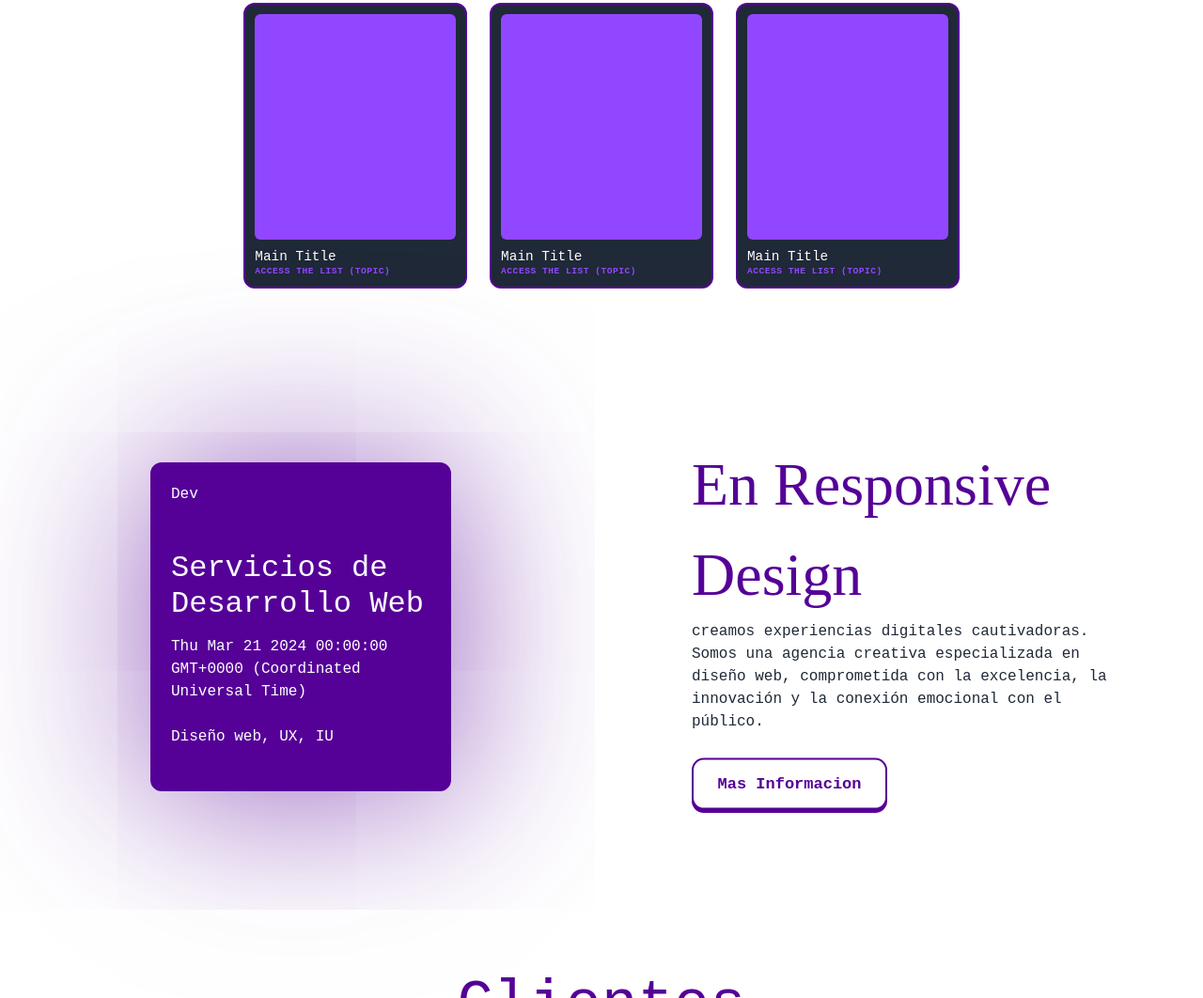
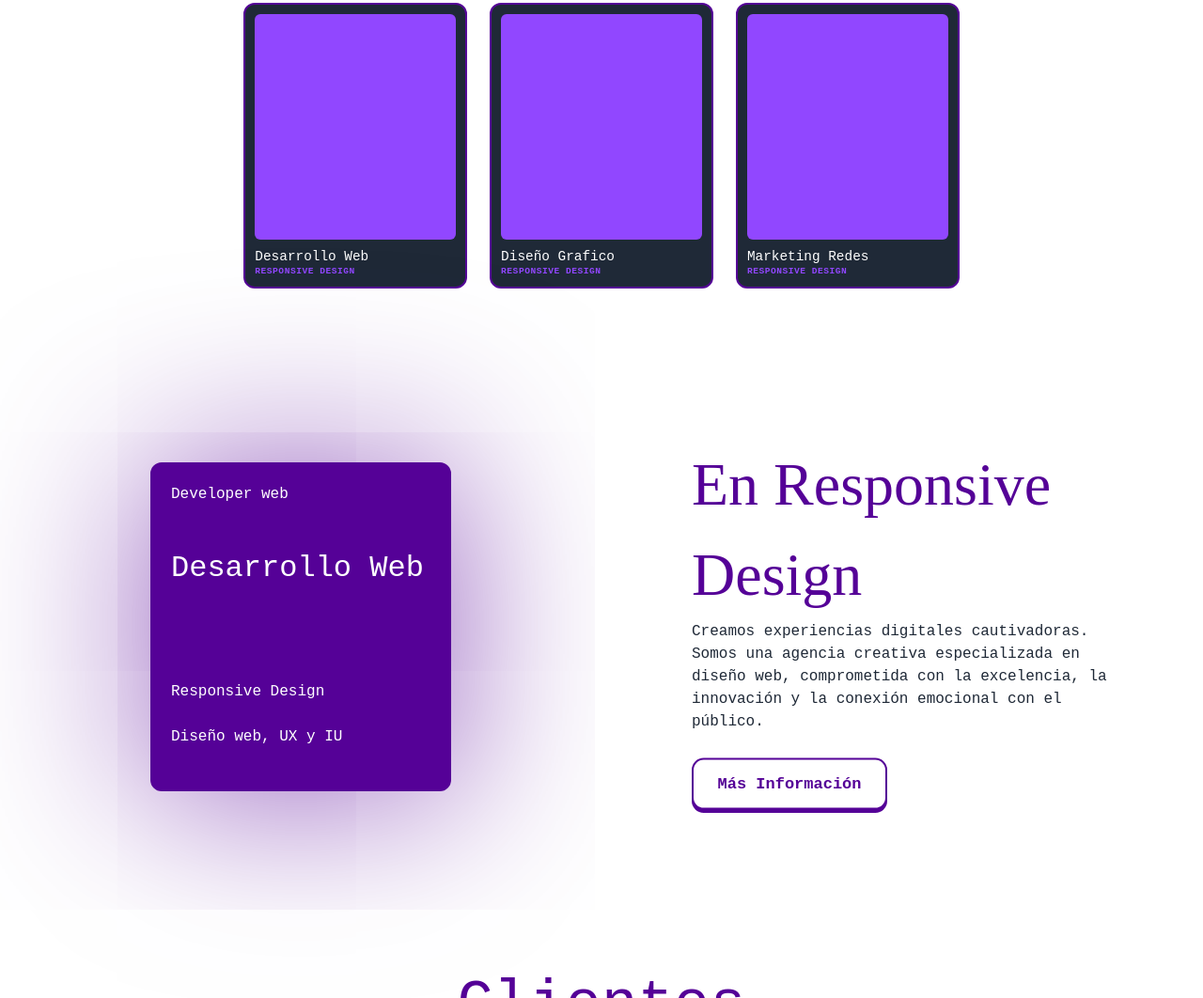
Before and after one commit to brayanSramos/responsivedesign, an Astro site: page / in a window 1280 px wide. Shown: the part 1483-2545 px from the top of the page at 94% size. Built offline with nearby package versions, Linux system fonts and the light colour scheme; Astro itself is replaced by a stand-in of ours; a web font is replaced by a local one.

Commit message:
[UPDATE] 🛸Card -servicios, Carpeta Info 🛸

```diff
--- a/src/components/card/cardservi.astro
+++ b/src/components/card/cardservi.astro
@@ -1,24 +1,29 @@
 ---
 import "../../style/global.css";
+interface Props {
+  title: string;
+  pubDate: String;
+  description: string;
+  image: string;
+  tags: string[];
+}
+const { title, description, image, tags, pubDate } = Astro.props;
 ---
-
-
-
 <div class="card">
   <div class="card_form">
-    <span>(Topic)</span>
+    <span>{title}</span>
   </div>
   <div class="card_data">
     <div style="display: flex" class="data">
       <div class="text">
-        <label class="text_m">Main Title</label>
+        <label class="text_m">{description}</label>
         <div class="cube text_s">
-          <label class="side front">Access the list (Topic)</label>
-          <label class="side top">Username-id</label>
+          <label class="side front">{pubDate}</label>
+          <label class="side top">{tags}</label>
         </div>
       </div>
     </div>
-    <span title="Acceder a la lista (Temas)">Access</span>
+    <span title="Acceder a la lista (Temas)">Más Info</span>
   </div>
 </div>
 
--- a/src/components/card/content.astro
+++ b/src/components/card/content.astro
@@ -8,13 +8,13 @@ import "../../style/global.css";
     <div class="main-content1">
       <div class="pfo colortxt">
         <p class="marpar">
-          creamos experiencias digitales cautivadoras. Somos una agencia
+          Creamos experiencias digitales cautivadoras. Somos una agencia
           creativa especializada en diseño web, comprometida con la excelencia,
           la innovación y la conexión emocional con el público.
         </p>
       </div>
       <button>
-        <span class="button_top">Mas Informacion</span>
+        <span class="button_top">Más Información</span>
       </button>
     </div>
   </div>
--- a/src/components/select/select.astro
+++ b/src/components/select/select.astro
@@ -2,7 +2,7 @@
 import Card from "../card/Card.astro";
 import Content from "../card/content.astro";
 import "../../style/global.css";
-const allPosts = await Astro.glob("../../content/infoCardRD.md");
+const allPosts = await Astro.glob("../../content/infoIncio/infoCardRD.md");
 ---
 
 <!--select -2-->
--- a/src/components/select/selectservi.astro
+++ b/src/components/select/selectservi.astro
@@ -2,18 +2,29 @@
 import Card from "../card/cardservi.astro";
 import CardPorfolio from "../card/cardservicio.astro";
 import "../../style/global.css";
-const allPosts = await Astro.glob("../../content/dev.md");
+const allPosts = await Astro.glob("../../content/*.md");
 ---
 <!--select -2-->
 <section class="banners">
 <div>
   <h4 class="titels">Nuestros Servicios</h4>
   <div class="card-grid">
-    <Card />
-    <Card />
-    <Card />
+    {
+      allPosts.map((item) => (
+        <Card
+          title={item?.frontmatter?.title}
+          description={item?.frontmatter?.description}
+          pubDate={item?.frontmatter?.pubDate}
+          image={item?.frontmatter?.image}
+          tags={item?.frontmatter?.tags}
+        />
+      ))
+    }
 </div>
 </section>
+
+
+
 <style>
 .card-grid{
   display: grid;
--- a/src/content/dev.md
+++ b/src/content/dev.md
@@ -1,9 +1,9 @@
 ---
-title: 'Dev'
-pubDate: 2024-03-21
-description: 'Servicios de Desarrollo Web'
+title: 'Developer web'
+pubDate: 'Responsive Design'
+description: 'Desarrollo Web'
 image:
-tags: ["Diseño web, UX, IU"]
+tags: ["Diseño web, UX y IU"]
 ---
 **Lorem Ipsum** es simplemente el texto de relleno de las imprentas y archivos de texto. Lorem Ipsum ha sido el texto de relleno estándar de las industrias desde el año 1500, cuando un impresor (N. del T. persona que se dedica a la imprenta) desconocido usó una galería de textos y los mezcló de tal manera que logró hacer un libro de textos especimen. No sólo sobrevivió 500 años, sino que tambien ingresó como texto de relleno en documentos electrónicos, quedando esencialmente igual al original. Fue popularizado en los 60s con la creación de las hojas "Letraset", las cuales contenian pasajes de Lorem Ipsum, y más recientemente con software de autoedición, como por ejemplo Aldus PageMaker, el cual incluye versiones de Lorem Ipsum.lorem ipsum
 
--- a/src/content/diseño.md
+++ b/src/content/diseño.md
@@ -1,9 +1,9 @@
 ---
 title: 'Diseño Grafico'
-pubDate: 2024-03-21
-description: 'Servicios de diseño Grafico'
+pubDate: 'Responsive Design'
+description: 'Diseño Grafico'
 image:
-tags: ["Diseño Grafico, Diseño web"]
+tags: ["Diseño Grafico"]
 ---
 **Lorem Ipsum** es simplemente el texto de relleno de las imprentas y archivos de texto. Lorem Ipsum ha sido el texto de relleno estándar de las industrias desde el año 1500, cuando un impresor (N. del T. persona que se dedica a la imprenta) desconocido usó una galería de textos y los mezcló de tal manera que logró hacer un libro de textos especimen. No sólo sobrevivió 500 años, sino que tambien ingresó como texto de relleno en documentos electrónicos, quedando esencialmente igual al original. Fue popularizado en los 60s con la creación de las hojas "Letraset", las cuales contenian pasajes de Lorem Ipsum, y más recientemente con software de autoedición, como por ejemplo Aldus PageMaker, el cual incluye versiones de Lorem Ipsum.lorem ipsum
 
--- a/src/content/market.md
+++ b/src/content/market.md
@@ -1,7 +1,7 @@
 ---
 title: 'Marketing'
-pubDate: 2024-03-21
-description: 'Servicios de Marketing'
+pubDate: 'Responsive Design'
+description: 'Marketing Redes'
 image:
 tags: ["redes sociles"]
 ---
```
Also changed, not shown: src/content/infoIncio/infoCardRD.md (renamed from src/content/infoCardRD.md).
